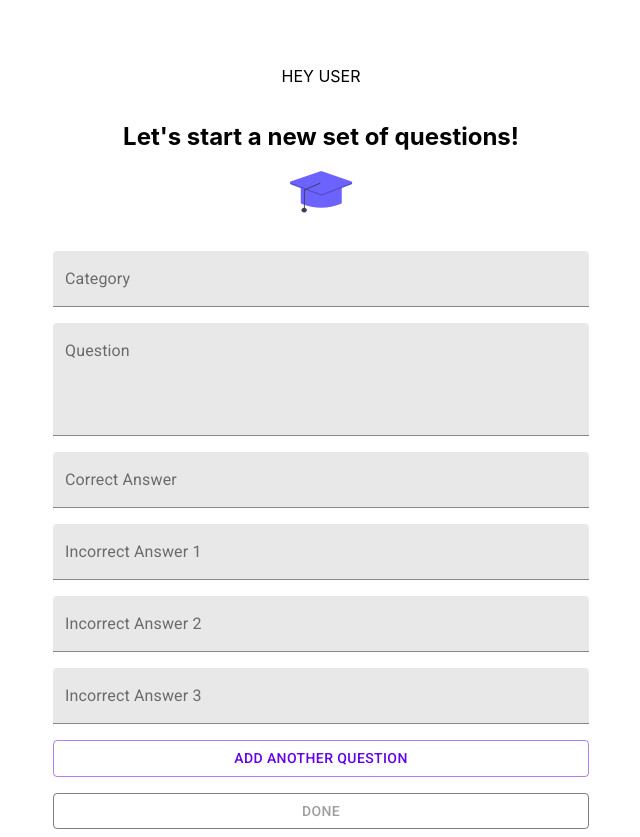
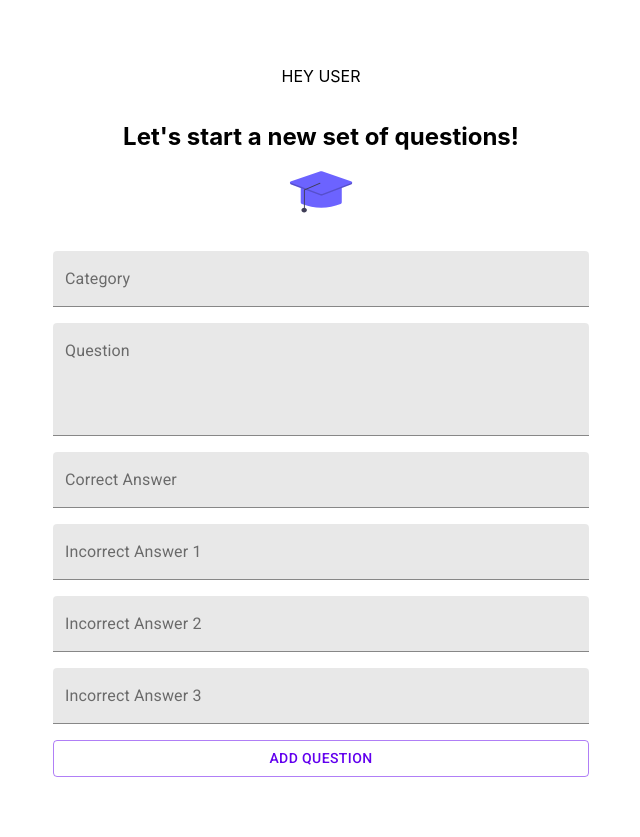
Before and after one commit to piercepatrick/taking-care-of-quizness-ui, a React (Create React App) app: page / in a window 1280 px wide. Shown: the whole page, without its empty margins (319-959 px from the left). After the commit the page ends 800 px from the top, so only its background shows below. Built offline with nearby package versions, Linux system fonts and the light colour scheme.

Commit message:
removed done button. Changed Add Another Question button to Add Question button. Nav will be relegated to sidebar

```diff
--- a/src/components/NewQuestion/NewQuestionForm.js
+++ b/src/components/NewQuestion/NewQuestionForm.js
@@ -42,10 +42,7 @@ function NewQuestionForm() {
         variant="filled"
       />
       <Button variant="outlined" color="primary">
-        Add Another Question
-      </Button>
-      <Button variant="outlined" color="secondary">
-        Done
+        Add Question
       </Button>
     </form>
   );
```
